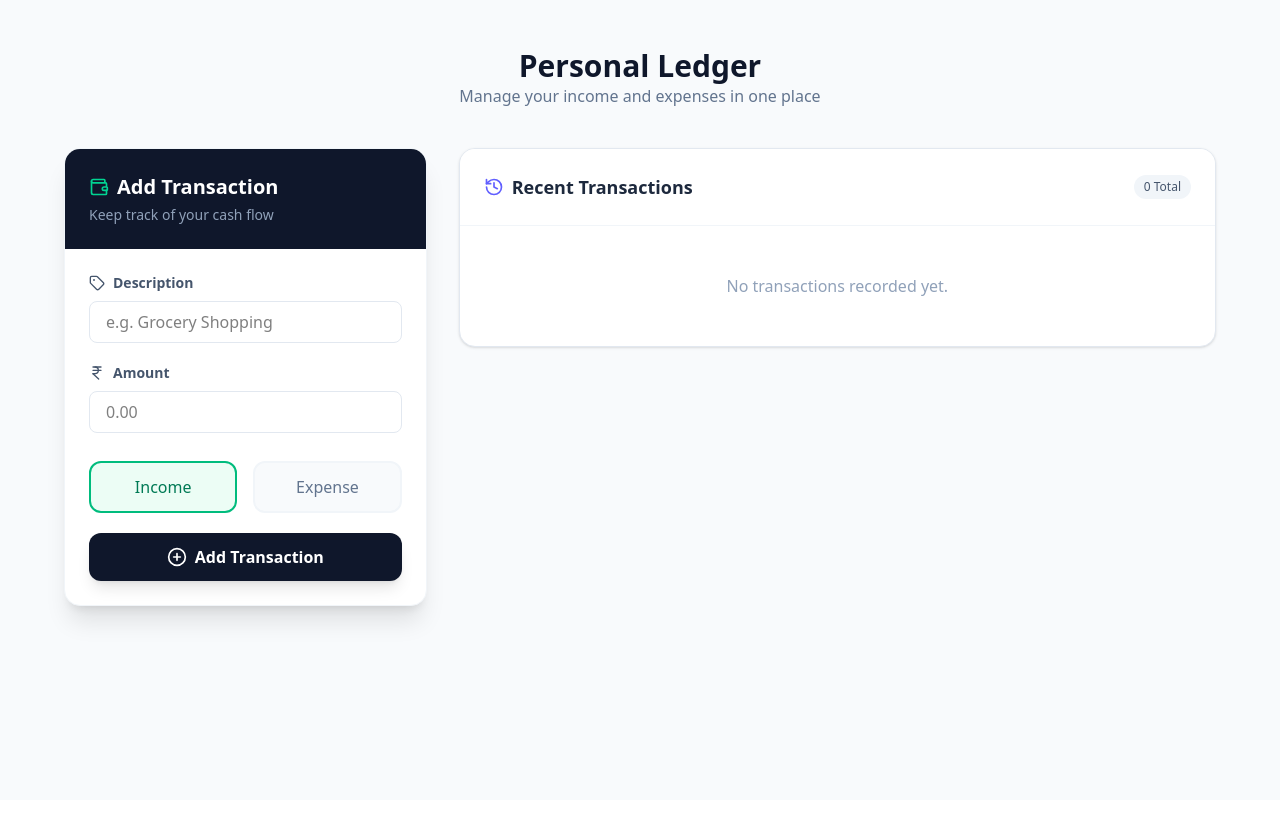
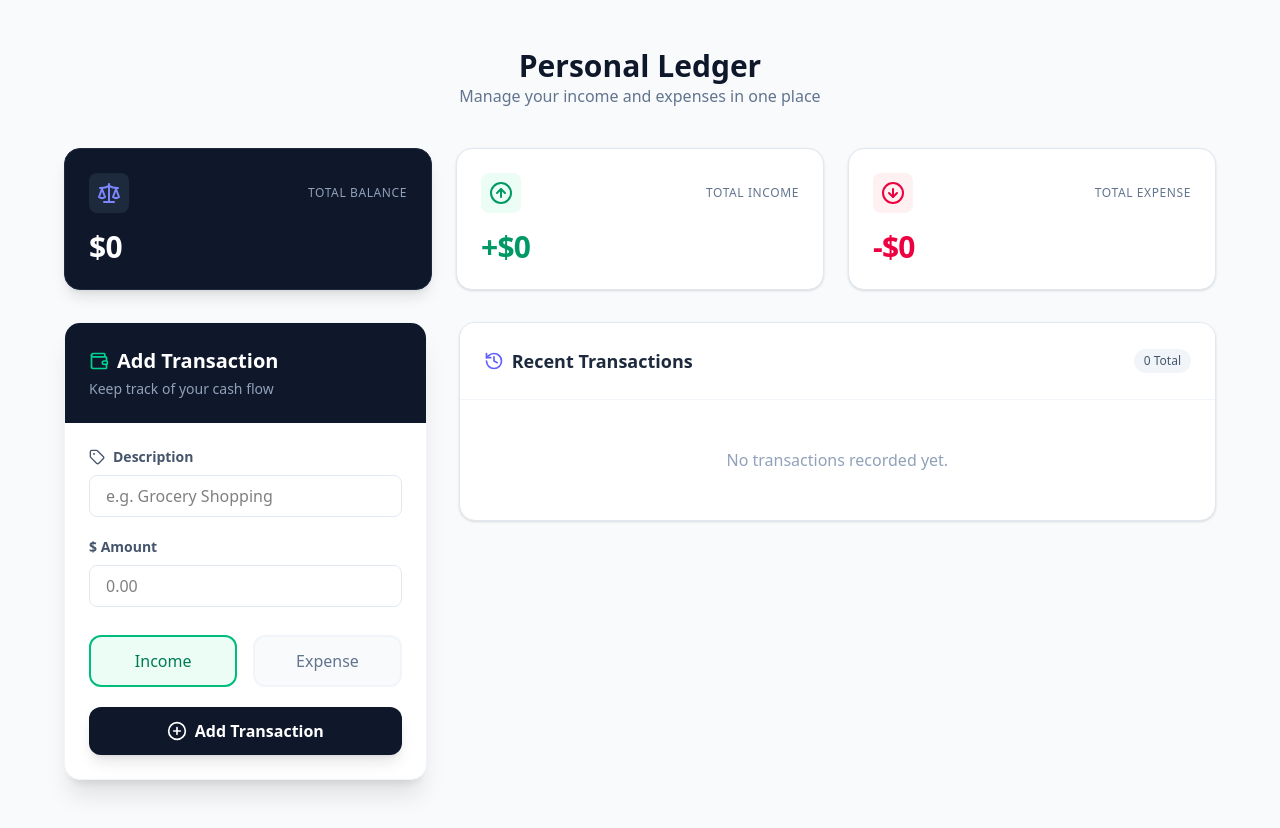
Before and after one commit to saurabhbansal2443/Ledger-store-2, a React (Vite) app: page / in a window 1280 px wide. Before the commit the page ends 800 px from the top, so only its background shows below. Built offline with nearby package versions, Linux system fonts and the light colour scheme.

Commit message:
Balance component completed

```diff
--- a/src/App.jsx
+++ b/src/App.jsx
@@ -1,6 +1,7 @@
 import React from "react";
 import TransactionForm from "./TransactionForm";
 import TransactionList from "./TransactionList";
+import Balances from "./Balances";
 
 const App = () => {
   return (
@@ -8,8 +9,11 @@ const App = () => {
       <div className="max-w-6xl mx-auto">
         <header className="mb-10 text-center">
           <h1 className="text-3xl font-bold text-slate-900">Personal Ledger</h1>
-          <p className="text-slate-500">Manage your income and expenses in one place</p>
+          <p className="text-slate-500">
+            Manage your income and expenses in one place
+          </p>
         </header>
+        <Balances />
 
         <div className="grid grid-cols-1 lg:grid-cols-12 gap-8 items-start">
           {/* Left Side: Form */}
--- /dev/null
+++ b/src/Balances.jsx
@@ -0,0 +1,65 @@
+import React from "react";
+import { useLedgerStore } from "./Store";
+import { ArrowUpCircle, ArrowDownCircle, Scale } from "lucide-react";
+
+const Balances = () => {
+  const allTransactions = useLedgerStore((store) => store.transactions);
+
+  let totalIncome = 0;
+  let totalExpense = 0;
+
+  allTransactions.forEach((data) => {
+    if (data.type === "Income") {
+      totalIncome += Number(data.amount);
+    } else {
+      totalExpense += Number(data.amount);
+    }
+  });
+
+  const totalBalance = totalIncome - totalExpense;
+
+  return (
+    <div className="grid grid-cols-1 md:grid-cols-3 gap-6 mb-8">
+      {/* Total Balance Card */}
+      <div className="bg-slate-900 rounded-2xl p-6 text-white shadow-lg border border-slate-800">
+        <div className="flex items-center justify-between mb-4">
+          <div className="p-2 bg-slate-800 rounded-lg">
+            <Scale className="w-6 h-6 text-indigo-400" />
+          </div>
+          <span className="text-xs font-medium uppercase tracking-wider text-slate-400">Total Balance</span>
+        </div>
+        <h2 className="text-3xl font-bold tracking-tight">
+          ${totalBalance.toLocaleString()}
+        </h2>
+      </div>
+
+      {/* Income Card */}
+      <div className="bg-white rounded-2xl p-6 shadow-sm border border-slate-200">
+        <div className="flex items-center justify-between mb-4">
+          <div className="p-2 bg-emerald-50 rounded-lg">
+            <ArrowUpCircle className="w-6 h-6 text-emerald-600" />
+          </div>
+          <span className="text-xs font-medium uppercase tracking-wider text-slate-500">Total Income</span>
+        </div>
+        <h2 className="text-3xl font-bold text-emerald-600 tracking-tight">
+          +${totalIncome.toLocaleString()}
+        </h2>
+      </div>
+
+      {/* Expense Card */}
+      <div className="bg-white rounded-2xl p-6 shadow-sm border border-slate-200">
+        <div className="flex items-center justify-between mb-4">
+          <div className="p-2 bg-rose-50 rounded-lg">
+            <ArrowDownCircle className="w-6 h-6 text-rose-600" />
+          </div>
+          <span className="text-xs font-medium uppercase tracking-wider text-slate-500">Total Expense</span>
+        </div>
+        <h2 className="text-3xl font-bold text-rose-600 tracking-tight">
+          -${totalExpense.toLocaleString()}
+        </h2>
+      </div>
+    </div>
+  );
+};
+
+export default Balances;
--- a/src/TransactionForm.jsx
+++ b/src/TransactionForm.jsx
@@ -1,6 +1,6 @@
 import React, { useState } from "react";
 import { useLedgerStore } from "./Store";
-import { PlusCircle, Wallet, Tag, IndianRupee } from "lucide-react";
+import { PlusCircle, Wallet, Tag } from "lucide-react";
 
 const TransactionForm = () => {
   const addTransactions = useLedgerStore((state) => state.addTransactions);
@@ -56,7 +56,7 @@ const TransactionForm = () => {
         {/* Amount Input */}
         <div className="space-y-2">
           <label className="text-sm font-semibold text-slate-600 flex items-center gap-2">
-            <IndianRupee className="w-4 h-4" /> Amount
+            $ Amount
           </label>
           <input
             className="w-full px-4 py-2 rounded-lg border border-slate-200 focus:ring-2 focus:ring-slate-900 focus:border-transparent outline-none transition-all"
```
